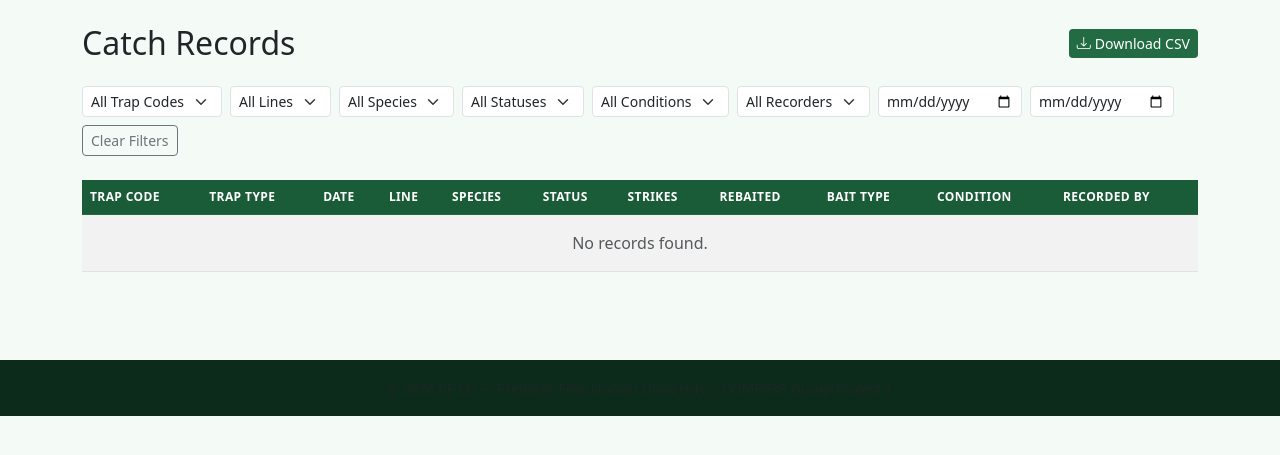
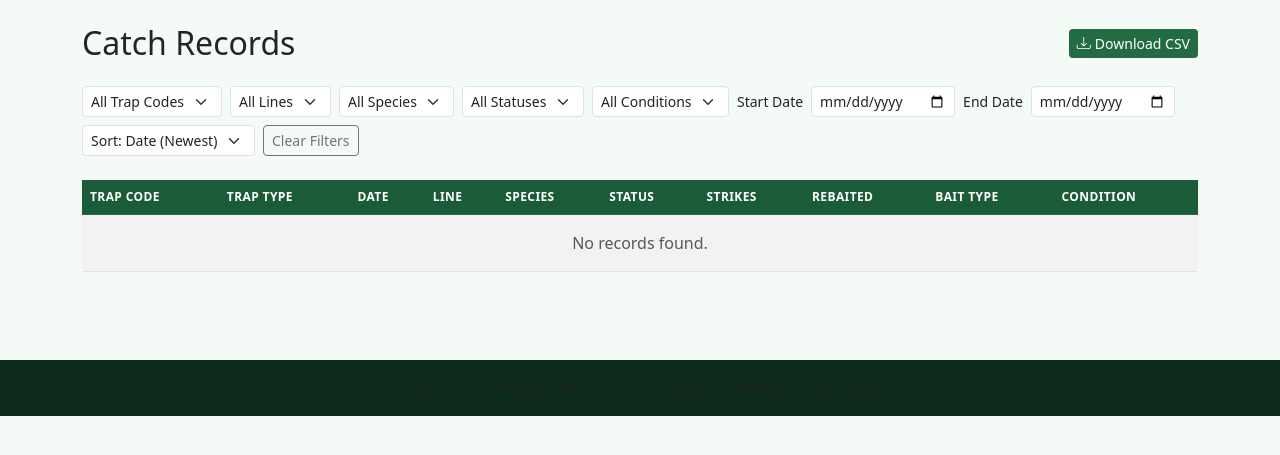
Before and after one commit to Dayoung3460/COMP639_Project_2_Huhu, a Flask app: page /catch-records in a window 1280 px wide. Shown: the part 56-511 px from the top of the page. Run offline with Flask 3, Linux system fonts and the light colour scheme; the visitor is signed in with stand-in values (Sample User, id 1); data that the repository does not hold is empty; some libraries are stand-ins or nearby versions.

Commit message:
feat: add filter type for trap catch record

```diff
--- a/app/general.py
+++ b/app/general.py
@@ -14,9 +14,9 @@ def catch_records():
         'species_caught': request.args.get('species_caught'),
         'status': request.args.get('status'),
         'trap_condition': request.args.get('trap_condition'),
-        'recorded_by_id': request.args.get('recorded_by_id'),
         'date_from': request.args.get('date_from'),
-        'date_to': request.args.get('date_to')
+        'date_to': request.args.get('date_to'),
+        'sort_date': request.args.get('sort_date', 'desc')
     }
 
     where_clauses = []
@@ -37,9 +37,6 @@ def catch_records():
     if filters['trap_condition']:
         where_clauses.append("tc.trap_condition = %s")
         query_params.append(filters['trap_condition'])
-    if filters['recorded_by_id']:
-        where_clauses.append("tc.recorded_by_id = %s")
-        query_params.append(filters['recorded_by_id'])
     if filters['date_from']:
         where_clauses.append("tc.date >= %s")
         query_params.append(filters['date_from'])
@@ -50,6 +47,12 @@ def catch_records():
     where_sql = ""
     if where_clauses:
         where_sql = "WHERE " + " AND ".join(where_clauses)
+
+    # Sort by date only
+    if filters['sort_date'] == 'asc':
+        order_sql = "ORDER BY tc.date ASC"
+    else:
+        order_sql = "ORDER BY tc.date DESC"
 
     with db.get_cursor() as cursor:
         cursor.execute(f"""
@@ -64,7 +67,7 @@ def catch_records():
             JOIN lines l ON t.line_id = l.line_id
             LEFT JOIN users u ON tc.recorded_by_id = u.user_id
             {where_sql}
-            ORDER BY tc.date DESC
+            {order_sql}
         """, tuple(query_params))
         records = cursor.fetchall()
 
@@ -83,21 +86,12 @@ def catch_records():
         cursor.execute("SELECT unnest(enum_range(NULL::trap_condition_type)) AS condition")
         conditions = [r['condition'] for r in cursor.fetchall()]
 
-        cursor.execute("""
-            SELECT DISTINCT u.user_id, u.first_name || ' ' || u.last_name AS name
-            FROM users u
-            JOIN trap_catches tc ON u.user_id = tc.recorded_by_id
-            ORDER BY name
-        """)
-        recorders = cursor.fetchall()
-
         filter_data = {
             'trap_codes': trap_codes,
             'lines': lines,
             'species': species,
             'statuses': statuses,
-            'conditions': conditions,
-            'recorders': recorders
+            'conditions': conditions
         }
 
     return render_template(
--- a/app/templates/observer/catch_records.html
+++ b/app/templates/observer/catch_records.html
@@ -58,22 +58,26 @@
     </div>
 
     <div class="col-auto">
-      <select name="recorded_by_id" class="form-select form-select-sm" onchange="this.form.submit()">
-        <option value="">All Recorders</option>
-        {% for rec in filter_data.recorders %}
-          <option value="{{ rec.user_id }}" {% if selected_filters.recorded_by_id|string == rec.user_id|string %}selected{% endif %}>{{ rec.name }}</option>
-        {% endfor %}
-      </select>
+      <div class="d-flex align-items-center">
+        <label for="date_from" class="form-label mb-0 me-2" style="font-size: 0.875rem; white-space: nowrap;">Start Date</label>
+        <input type="date" id="date_from" name="date_from" class="form-control form-control-sm"
+               value="{{ selected_filters.date_from or '' }}" onchange="this.form.submit()">
+      </div>
     </div>
 
     <div class="col-auto">
-      <input type="date" id="date_from" name="date_from" class="form-control form-control-sm"
-             value="{{ selected_filters.date_from or '' }}" onchange="this.form.submit()">
+      <div class="d-flex align-items-center">
+        <label for="date_to" class="form-label mb-0 me-2" style="font-size: 0.875rem; white-space: nowrap;">End Date</label>
+        <input type="date" id="date_to" name="date_to" class="form-control form-control-sm"
+               value="{{ selected_filters.date_to or '' }}" onchange="this.form.submit()">
+      </div>
     </div>
 
     <div class="col-auto">
-      <input type="date" id="date_to" name="date_to" class="form-control form-control-sm"
-             value="{{ selected_filters.date_to or '' }}" onchange="this.form.submit()">
+      <select name="sort_date" class="form-select form-select-sm" onchange="this.form.submit()">
+        <option value="desc" {% if selected_filters.sort_date == 'desc' or not selected_filters.sort_date %}selected{% endif %}>Sort: Date (Newest)</option>
+        <option value="asc" {% if selected_filters.sort_date == 'asc' %}selected{% endif %}>Sort: Date (Oldest)</option>
+      </select>
     </div>
 
     <div class="col-auto">
@@ -87,7 +91,7 @@
         <tr>
           <th>Trap Code</th><th>Trap Type</th><th>Date</th><th>Line</th><th>Species</th>
           <th>Status</th><th>Strikes</th><th>Rebaited</th>
-          <th>Bait Type</th><th>Condition</th><th>Recorded By</th>
+          <th>Bait Type</th><th>Condition</th>
         </tr>
       </thead>
       <tbody>
@@ -103,11 +107,10 @@
             <td>{{ r.rebaited }}</td>
             <td>{{ r.bait_type }}</td>
             <td>{{ r.trap_condition }}</td>
-            <td>{{ r.recorded_by }}</td>
           </tr>
         {% else %}
           <tr>
-            <td colspan="11" class="text-center text-muted py-3">
+            <td colspan="10" class="text-center text-muted py-3">
               No records found.
             </td>
           </tr>
```
